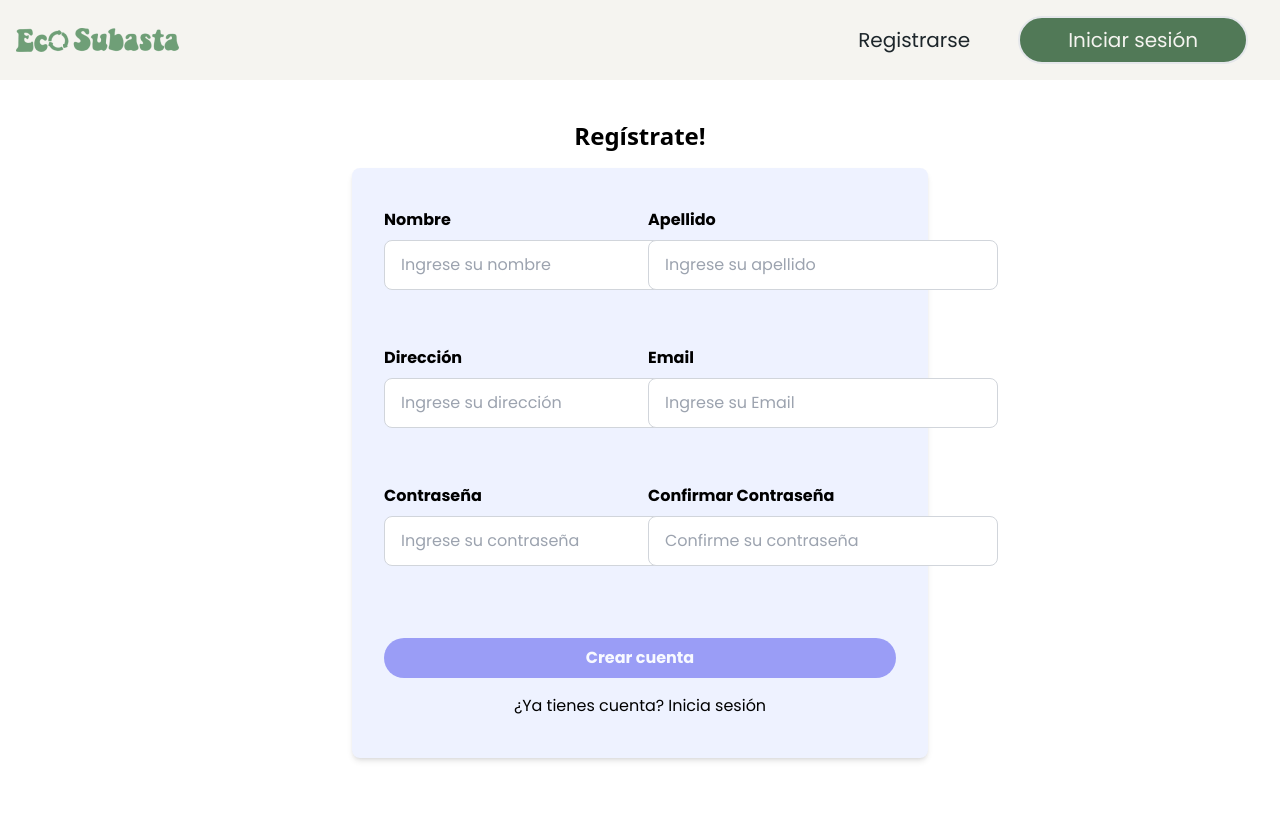
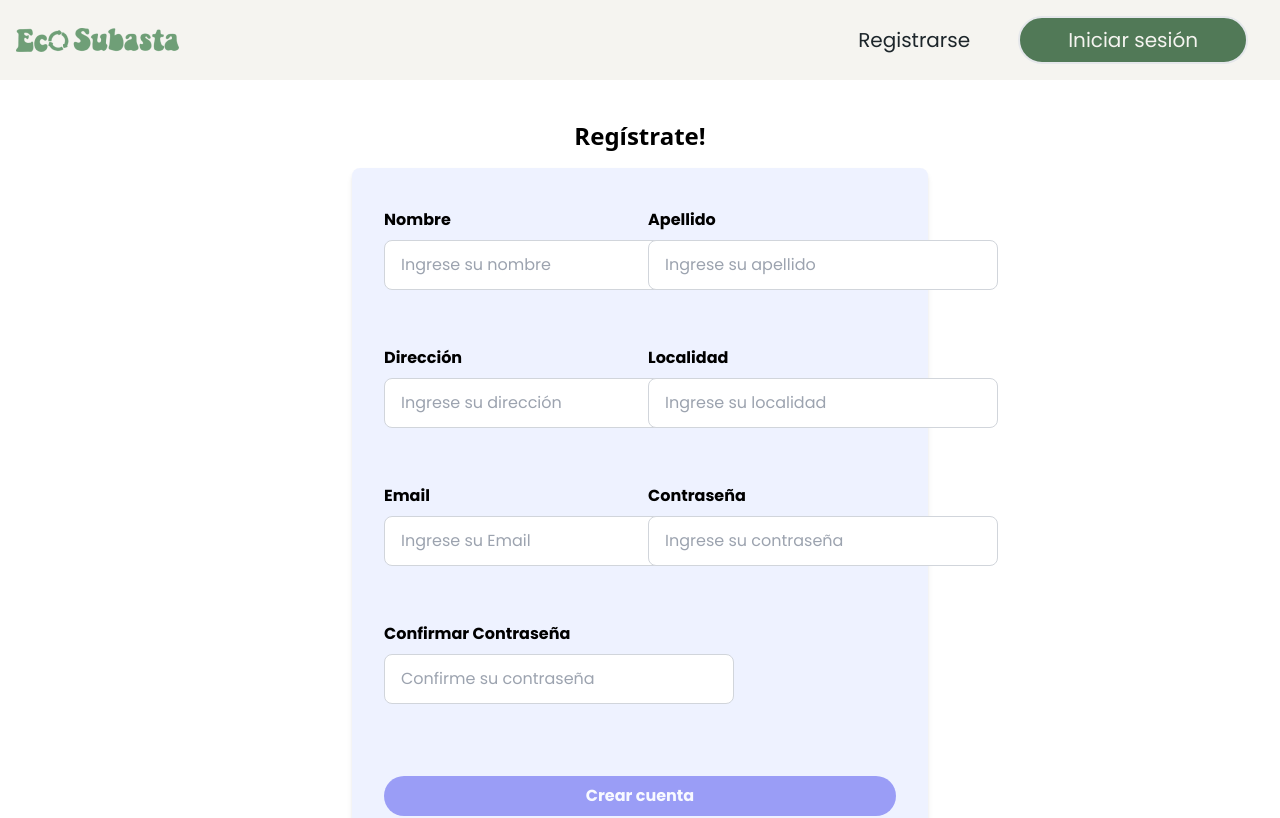
Before and after one commit to No-Country/s11-02-m-node-react, a Next.js app in the folder front/: page /RegisterPage in a window 1280 px wide. Shown: the top 818 px of the page. Built offline with nearby package versions, Linux system fonts and the light colour scheme.

Commit message:
feat: added city on register form

```diff
--- a/front/app/components/Register/Registerform.jsx
+++ b/front/app/components/Register/Registerform.jsx
@@ -34,6 +34,8 @@ const Registerform = () => {
                     ),
 
                address: Yup.string().required('La dirección es obligatoria'),
+
+               city: Yup.string().required('La localidad es obligatoria'),
 
                email: Yup.string()
                     .email('El email no es válido')
@@ -184,6 +186,32 @@ const Registerform = () => {
 
                               <div className="w-full md:w-1/2 mb-10 p-2">
                                    <label
+                                        htmlFor="city"
+                                        className="block text-black text-md font-bold mb-2">
+                                        Localidad
+                                   </label>
+                                   <input
+                                        type="text"
+                                        className="border border-gray-300 py-3 px-4 rounded-lg focus:border-indigo-500 outline-none focus:ring-1 focus:ring-indigo-500 text-black"
+                                        id="city"
+                                        placeholder="Ingrese su localidad"
+                                        value={formik.values.city}
+                                        onChange={formik.handleChange}
+                                        onBlur={formik.handleBlur}
+                                   />
+
+                                   {formik.touched.city &&
+                                   formik.errors.city ? (
+                                        <div className="my-1 bg-gray-200 border-l-4 border-red-500 text-red-700 px-1 py-1 text-center absolute">
+                                             <p className="text-sm">
+                                                  {formik.errors.city}
+                                             </p>
+                                        </div>
+                                   ) : null}
+                              </div>
+
+                              <div className="w-full md:w-1/2 mb-10 p-2">
+                                   <label
                                         htmlFor="email"
                                         className="block text-black text-md font-bold mb-2">
                                         Email
```
